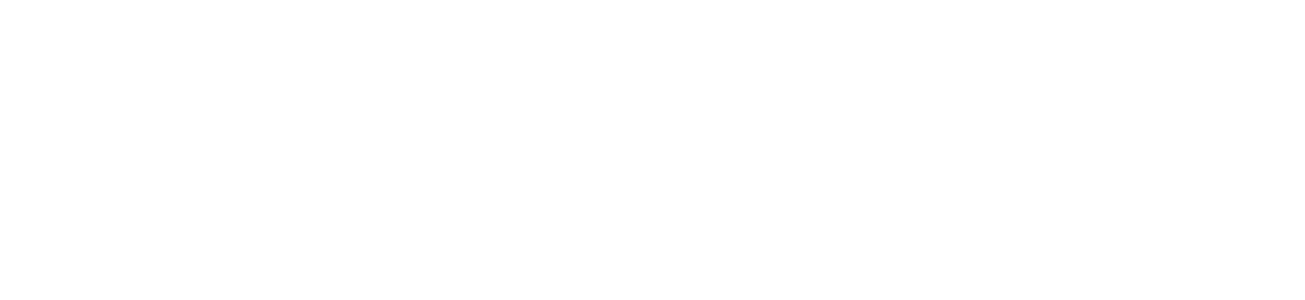
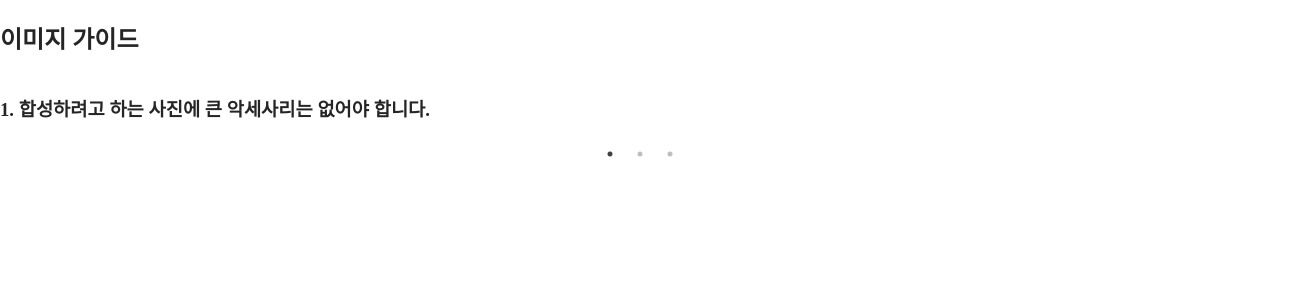
Before and after one commit to jiyou228/hansung_frontend_00, a React (Create React App) app in the folder jobhak_front/: page /guide in a window 1280 px wide. Before the commit this address had no page. Shown: the top 300 px of the page, 1305 px wide, since content can reach past the window. Built offline with nearby package versions, Linux system fonts and the light colour scheme; a web font is replaced by a local one.

Commit message:
이미지 가이드 틀만 잡음

```diff
--- a/jobhak_front/package.json
+++ b/jobhak_front/package.json
@@ -10,6 +10,9 @@
     "react-dom": "^18.2.0",
     "react-router-dom": "^6.21.2",
     "react-scripts": "5.0.1",
+    "react-slick": "^0.30.1",
+    "sass": "^1.70.0",
+    "slick-carousel": "^1.8.1",
     "web-vitals": "^2.1.4"
   },
   "proxy": "http://localhost:8080",
--- a/jobhak_front/src/App.js
+++ b/jobhak_front/src/App.js
@@ -1,6 +1,6 @@
 import { BrowserRouter, Route, Routes } from "react-router-dom";
 import React from "react";
-import {LoginProvider} from './components/LoginContext';
+import { LoginProvider } from "./components/LoginContext";
 import Signup from "./components/Signup";
 import JoinCheck from "./components/JoinCheck";
 import Login from "./components/Login";
@@ -14,6 +14,9 @@
 import Profile from "./components/Profile";
 import Resume from "./components/Resume";
 import Home from "./components/Home";
+import Guide from "./components/Guide";
+import CountChar from "./components/CountChar";
+
 function App() {
   return (
     <LoginProvider>
@@ -32,6 +35,8 @@
           <Route path="/user/myInfo" element={<MyPage />}></Route>
           <Route path="/profile/female" element={<Profile />}></Route>
           <Route path="/resume" element={<Resume />}></Route>
+          <Route path="/guide" element={<Guide />} />
+          <Route path="/countchar" element={<CountChar />} />
         </Routes>
       </BrowserRouter>
     </LoginProvider>
--- /dev/null
+++ b/jobhak_front/src/components/Guide.css
@@ -0,0 +1,15 @@
+.guide_h2 {
+  display: flex;
+  flex-direction: column;
+  align-items: center;
+  justify-content: center;
+  text-align: center;
+}
+
+.guide_h3 {
+  display: flex;
+  flex-direction: column;
+  align-items: center;
+  justify-content: center;
+  text-align: center;
+}
--- /dev/null
+++ b/jobhak_front/src/components/Guide.js
@@ -0,0 +1,36 @@
+import React from "react";
+import Slider from "react-slick";
+import "slick-carousel/slick/slick.css";
+import "slick-carousel/slick/slick-theme.css";
+
+function Guide() {
+  const settings = {
+    dots: true,
+    infinite: true,
+    speed: 500,
+    slidesToShow: 1,
+    slidesToScroll: 1,
+  };
+  return (
+    <div className="slide_div">
+      <h2 className="guide_h2"> 이미지 가이드</h2>
+      <Slider {...settings}>
+        <div>
+          <h3 className="guide_h3">
+            1. 합성하려고 하는 사진에 큰 악세사리는 없어야 합니다.
+          </h3>
+        </div>
+        <div>
+          <h3 className="guide_h3">2. 정면을 바라보는 사진이어야 합니다.</h3>
+        </div>
+        <div>
+          <h3 className="guide_h3">
+            3. 앞머리가 눈을 가리지 않는 사진으로 선택해주세요.
+          </h3>
+        </div>
+      </Slider>
+    </div>
+  );
+}
+
+export default Guide;
```
Also changed, not shown: 1 other file (tests, documents, lock files or other folders).
